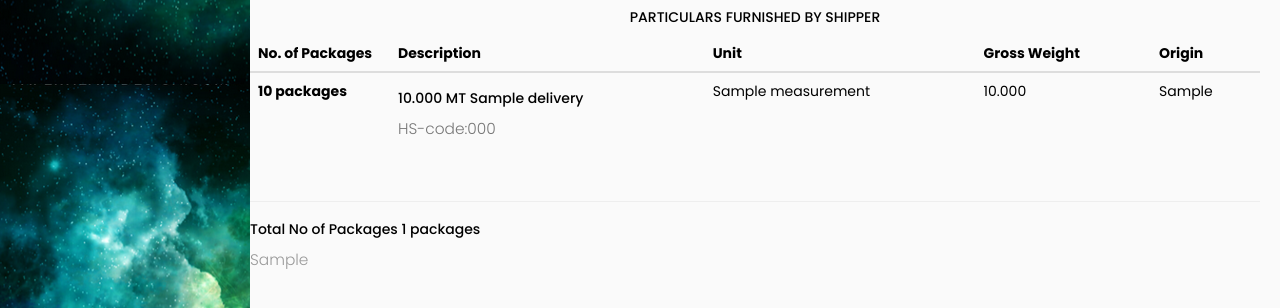
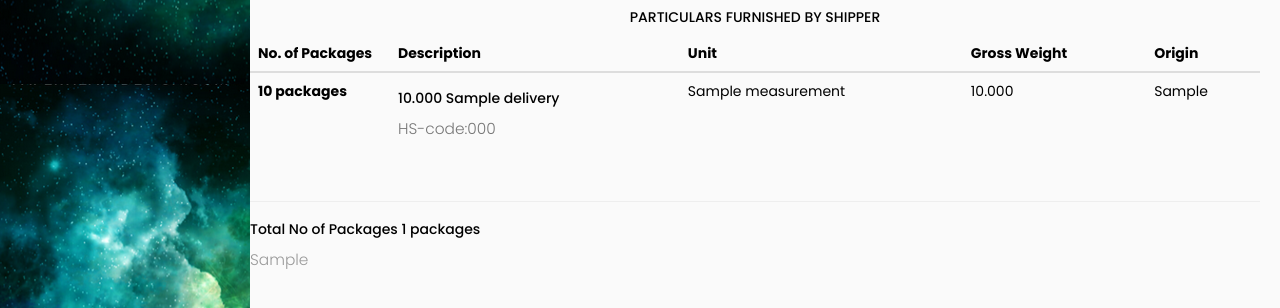
Before and after one commit to mohantechlead/cosmic_heroku, a Django app: template cosmic/templates/packing_list.html in a window 1280 px wide. Shown: the part 930-1238 px from the top of the page. Run offline with Django 5.2, Linux system fonts and the light colour scheme; the template is opened without the code that fills it: most values are stand-ins (such as "Sample title", 1, 10 or a date in 2020); some libraries are stand-ins or nearby versions.

Commit message:
Update packing_list.html

```diff
--- a/cosmic/templates/packing_list.html
+++ b/cosmic/templates/packing_list.html
@@ -175,7 +175,7 @@
                         <td style="font-weight: bold;">{{delivery.bags}} packages</td>
                         <td>
                             <div>
-                                <h5 class="text-truncate font-size-14 mb-1">{{delivery.net_weight|floatformat:3}} MT {{delivery.item_name}}</h5>
+                                <h5 class="text-truncate font-size-14 mb-1">{{delivery.net_weight|floatformat:3}} {{delivery.item_name}}</h5>
                                 <p class="text-muted mb-0">HS-code:{{delivery.hs_code}}</p>
                             </div>
                         </td>
```
